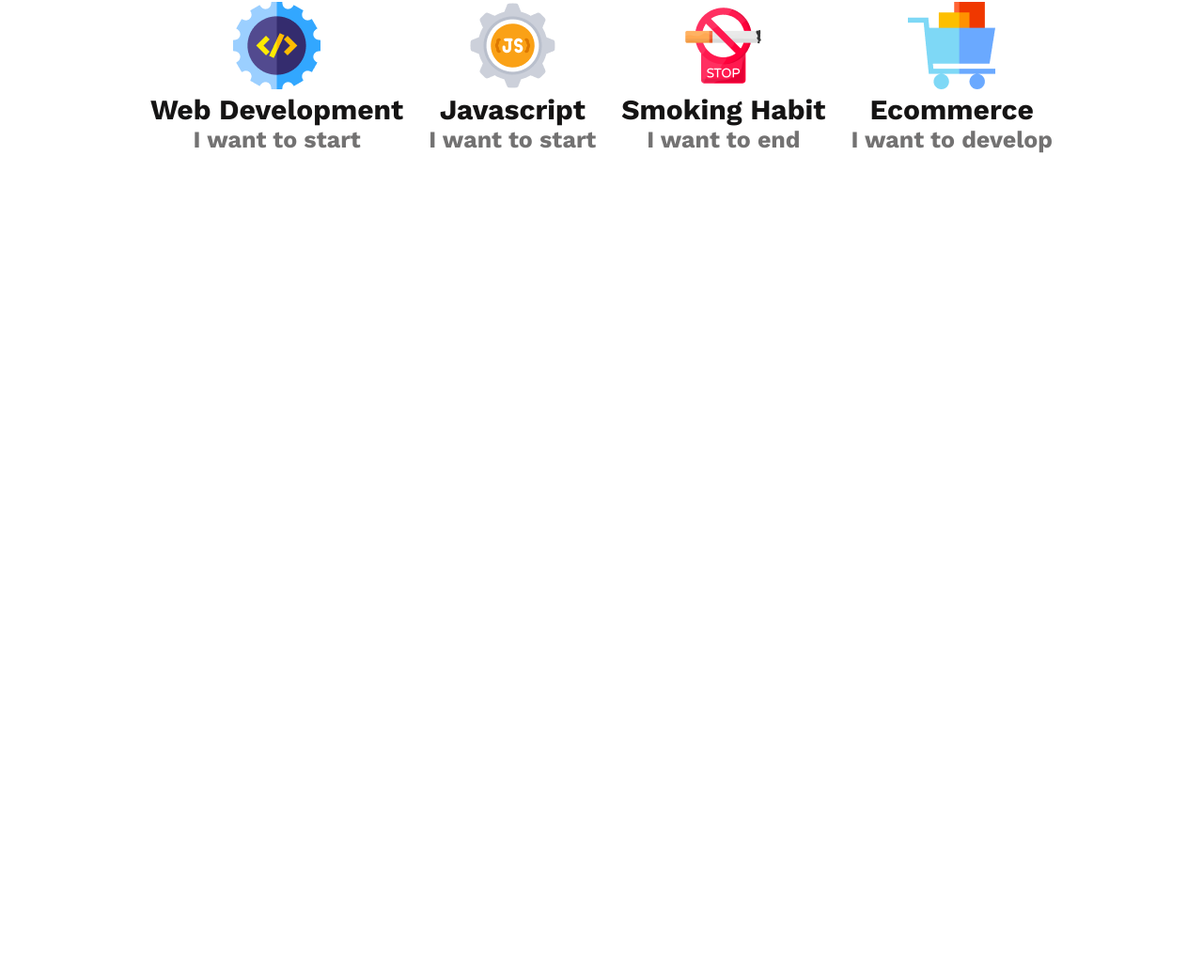
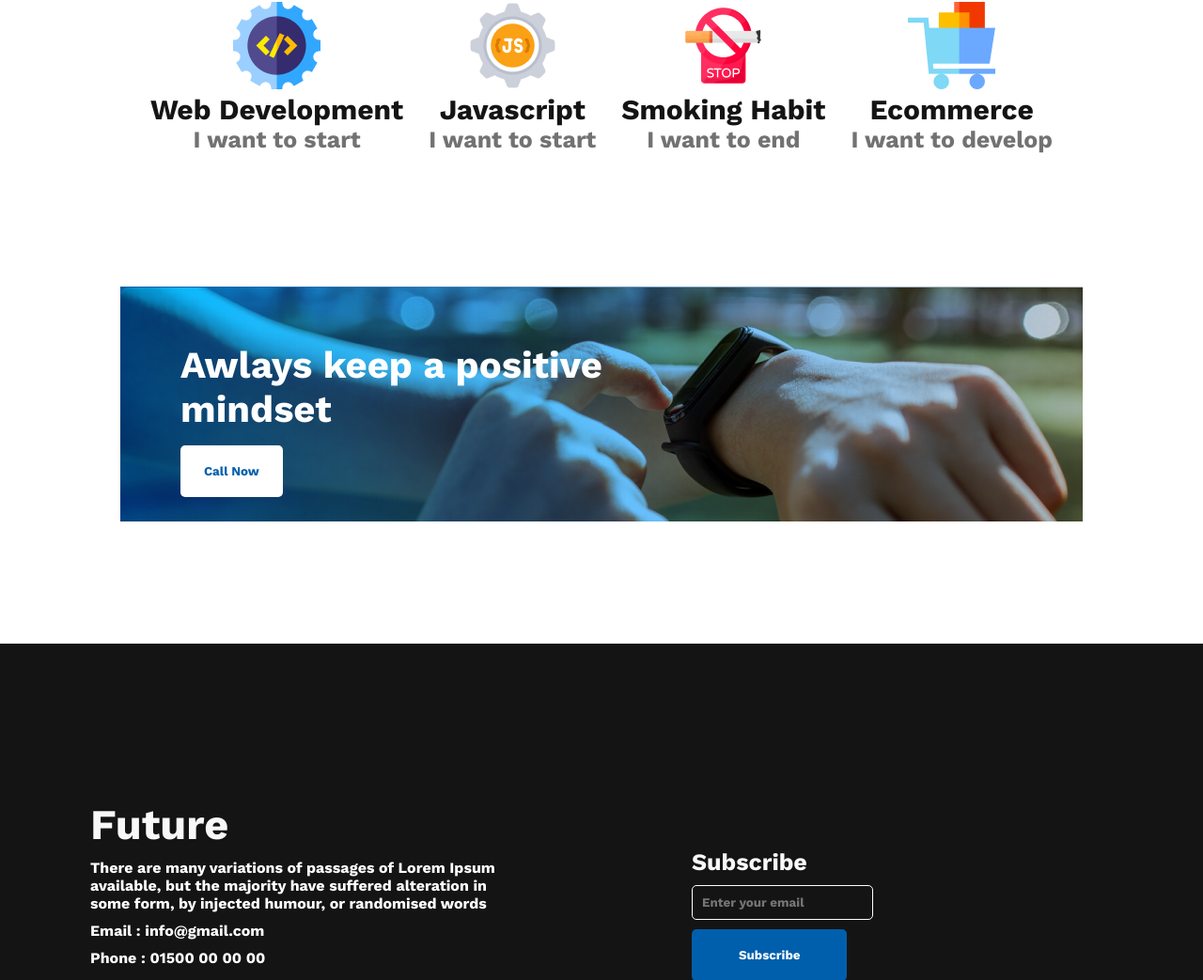
Before and after one commit to sm-alamin/goal-of-the-new-year, a plain HTML site: page index.html in a window 1280 px wide. Shown: the part 1619-2662 px from the top of the page at 94% size. Before the commit the page ends 1924 px from the top, so only its background shows below. Drawn offline with nearby package versions, Linux system fonts and the light colour scheme.

Commit message:
footer is done

```diff
--- a/css/style.css
+++ b/css/style.css
@@ -86,7 +86,7 @@ Prepared by: Mohammad Al-Amin
  /***
 
 ====================================================================
-  Main Part: My Previous Year Failure Section Style
+My Previous Year Failure Section Style
 ====================================================================
 
 ***/
@@ -116,7 +116,7 @@ Prepared by: Mohammad Al-Amin
  /***
 
 ====================================================================
-  Main Part: My Plan Section Style
+  My Plan Section Style
 ====================================================================
 
 ***/
@@ -139,3 +139,93 @@ Prepared by: Mohammad Al-Amin
     font-size: 25px;
     font-weight:500px;
 }
+/***
+
+====================================================================
+Footer Top Banner Section Style
+====================================================================
+
+***/
+
+.footer-top-banner{
+    margin-top: 130px;
+    height: 250px;
+    width: 80%;
+    background-image: url("../images/watch.png"),linear-gradient(to right, rgba(0,93,168,1), rgba(28,38,47,.3));;
+    background-repeat: no-repeat;
+    background-blend-mode: overlay;
+    text-align: left;
+    margin: 0 auto;
+
+}
+.footer-top-banner-content{
+    padding-top: 60px;
+    padding-left:64px;
+    width: 50%;
+
+}
+.footer-top-banner-content h3{
+    font-size: 40px;
+    color: #FFFFFF;
+    margin-bottom:15px;
+
+}
+/***
+
+====================================================================
+Footer Style
+====================================================================
+
+***/
+.footer{
+    width: 100%;
+    height: 577px;
+    background-color: #151414;
+    margin-top: 130px;
+    display: flex;
+    justify-content: space-around;
+    align-items: center;
+}
+
+.footer-left{
+    width: 35%;
+
+}
+.footer-left-title{
+    font-size: 45px;
+    color: #F8F8F8;
+}
+.footer-left-description{
+    font-weight: 400;
+    font-size: 16px;
+    color: #FFFFFF;
+    margin-top: 10px;
+}
+.social-icon{
+    display: flex;
+    gap: 20px;
+    margin-top:20px;
+}
+.footer-right{
+width: 35%;
+}
+.footer-right h3{
+    font-size: 25px;
+    color: #F8F8F8;
+}
+.footer-right input{
+    background-color: #151414;
+    color: #F8F8F8;
+    padding: 10px 10px;
+    border:1px solid white;
+    border-radius: 5px;
+    margin: 10px 0;
+}
+.footer-right button{
+    color:#FFFFFF;
+    padding:20px 50px;
+    background-color:#005FAC;;
+    font-weight: 600;
+    border-radius: 5px;
+    border:0;
+}
--- a/index.html
+++ b/index.html
@@ -64,8 +64,37 @@
                     <p class="skill-description">I want to develop</p>
                 </div>
             </div>
+        </section><!-- My Plan Section Ends Here -->
+        <!-- Footer Top Banner Section Starts From Here -->
+        <section class="footer-top-banner">
+            <div class="footer-top-banner-content">
+                <h3>Awlays keep a positive mindset</h3>
+                <button class="btn-primary">Call Now</button>
+            </div> <!-- Footer Top Banner Section Ends Here -->
+        </section>
+    </main><!-- Main Section Ends Here -->
 
-        </section>
-    </main>
+    <!-- Footer Starts From Here -->
+    <footer class="footer">
+        <div class="footer-left">
+            <h2 class="footer-left-title">Future</h2>
+            <p class="footer-left-description">There are many variations of passages of Lorem Ipsum available, but the majority have suffered alteration in some form, by injected humour, or randomised words</p>
+            <p class="footer-left-description">Email : info@gmail.com</p>
+            <p class="footer-left-description">Phone : 01500 00 00 00</p>
+            <div class="social-icon">
+                <img src="images/icons/fb.png" alt="">
+                <img src="images/icons/twitter.png" alt="">
+                <img src="images/icons/youtube.png" alt="">
+
+            </div>
+        </div>
+        <div class="footer-right">
+            <h3>Subscribe</h3>
+            <input type="email" value="" placeholder="Enter your email">
+            <br>
+            <button>Subscribe</button>
+        </div>
+    </footer><!-- Footer section Ends Here -->
+
 </body>
 </html>
```
